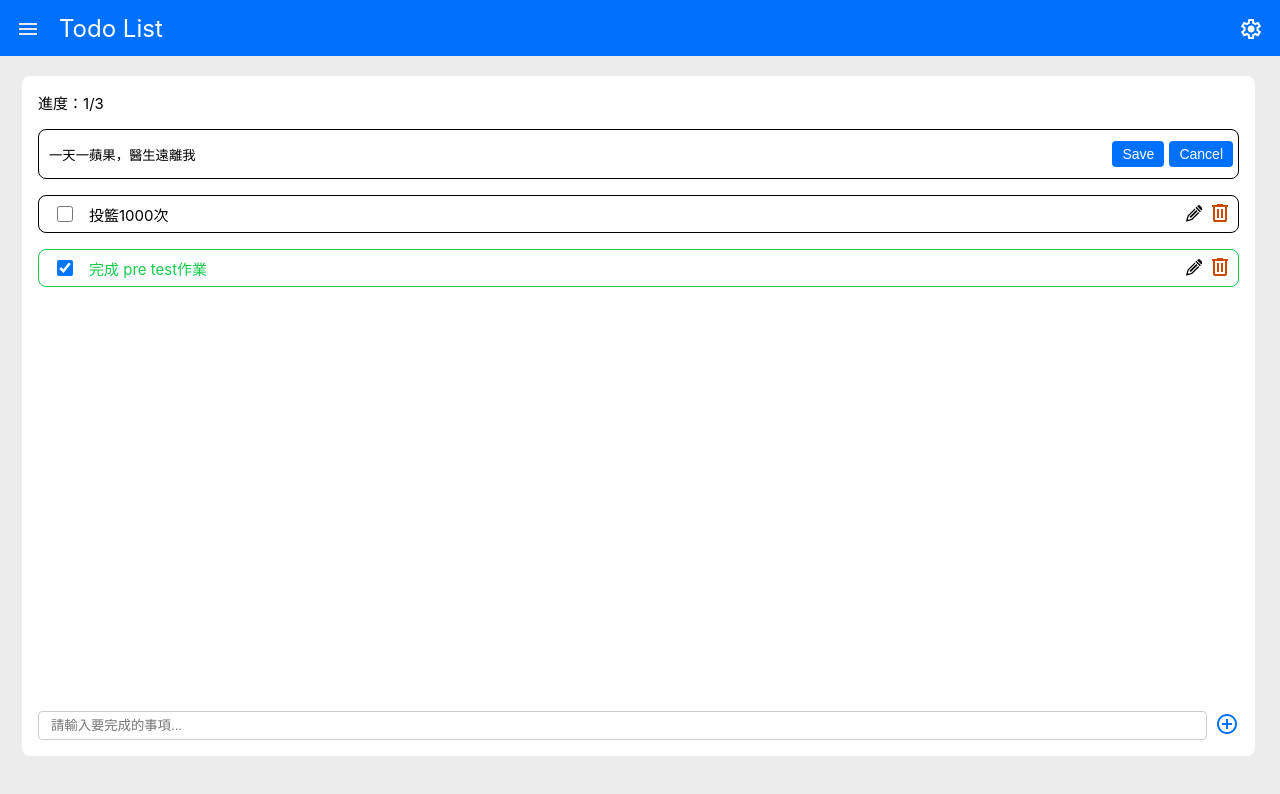
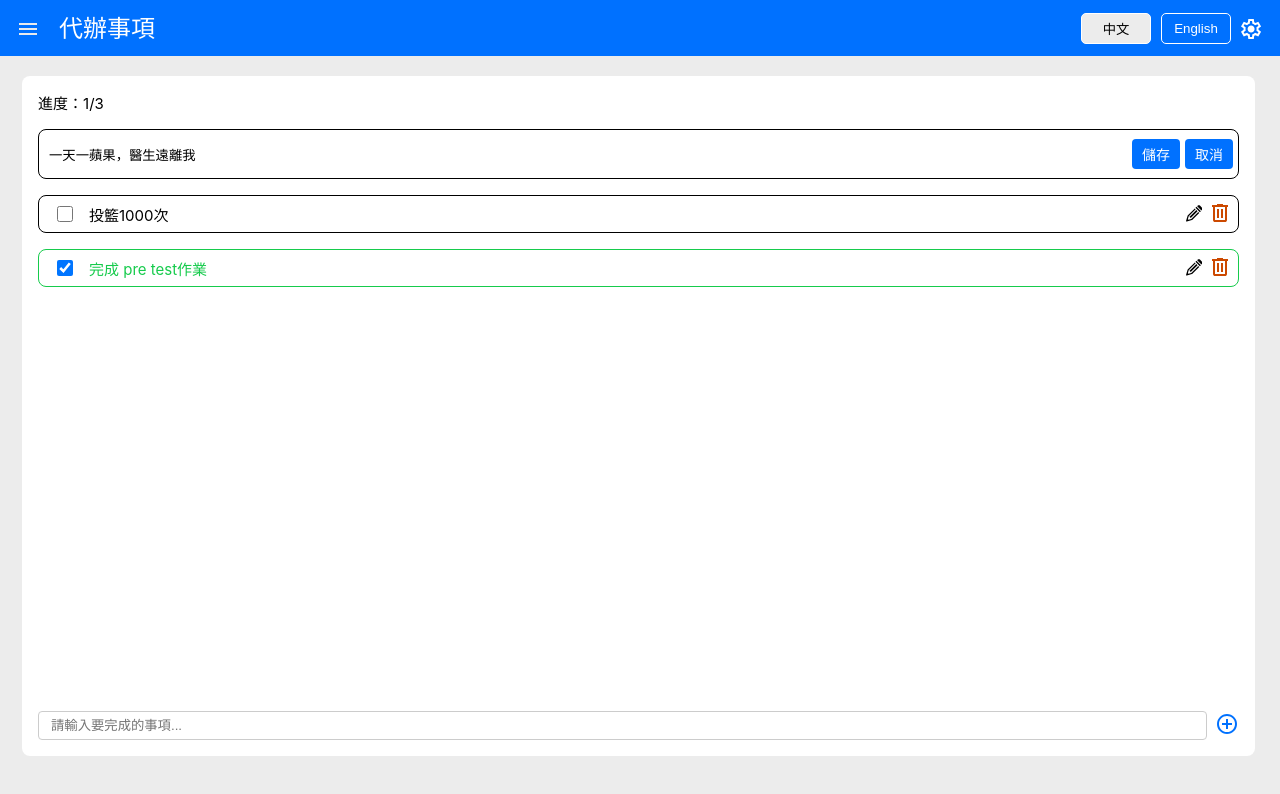
Before and after one commit to wen527555/ToDoList, a React (Vite) app: page / in a window 1280 px wide. Both pictures are taken after a click on the button 1194 px from the left and 148 px from the top of the page. Shown: the top 794 px of the page. Built offline with nearby package versions, Linux system fonts and the light colour scheme.

Commit message:
feat: integrate translation functionality

```diff
--- a/src/components/Header.jsx
+++ b/src/components/Header.jsx
@@ -1,8 +1,37 @@
 import styled from "styled-components";
-
+import { useTranslation } from "react-i18next";
 function Header() {
+  const { t, i18n } = useTranslation();
+  const changeLanguage = (lng) => {
+    i18n.changeLanguage(lng);
+  };
   return (
     <HeaderContainer>
+      <MenuIcon />
+      <HeaderTitle>{t("todo_list")}</HeaderTitle>
+      <LanguageSwitcher>
+        <LanguageButton
+          disabled={i18n.language === "zh"}
+          onClick={() => changeLanguage("zh")}
+        >
+          中文
+        </LanguageButton>
+        <LanguageButton
+          disabled={i18n.language === "en"}
+          onClick={() => changeLanguage("en")}
+        >
+          English
+        </LanguageButton>
+      </LanguageSwitcher>
+      <SettingIcon />
+    </HeaderContainer>
+  );
+}
+
+export default Header;
+
+function MenuIcon() {
+  return (
     <MenuContainer>
       <svg
         width="18"
@@ -17,7 +46,11 @@
         />
       </svg>
     </MenuContainer>
-      <HeaderTitle>Todo List</HeaderTitle>
+  );
+}
+
+function SettingIcon() {
+  return (
     <svg
       width="21"
       height="20"
@@ -30,11 +63,8 @@
         fill="white"
       />
     </svg>
-    </HeaderContainer>
   );
 }
-
-export default Header;
 
 const HeaderContainer = styled.header`
   position: fixed;
@@ -62,3 +92,20 @@
   flex: 1;
   text-align: left;
 `;
+
+const LanguageSwitcher = styled.div`
+  cursor: pointer;
+  display: flex;
+  gap: 10px;
+  margin-right: 10px;
+`;
+
+const LanguageButton = styled.button`
+  background: ${({ disabled }) => (disabled ? "#ECECEC" : "#0071ff")};
+  border: 1px solid white;
+  color: ${({ disabled }) => (disabled ? "#000000" : "#ffff")};
+  padding: 5px 10px;
+  cursor: ${({ disabled }) => (disabled ? "not-allowed" : "pointer")};
+  border-radius: 5px;
+  width: 70px;
+`;
--- a/src/components/ProgressBar.jsx
+++ b/src/components/ProgressBar.jsx
@@ -1,12 +1,14 @@
 import styled from "styled-components";
 import PropTypes from "prop-types";
+import { useTranslation } from "react-i18next";
 
 function ProgressBar({ tasks }) {
+  const { t } = useTranslation();
   const completed = tasks.filter((task) => task.completed).length;
   const total = tasks.length;
   return (
     <ProgressContainer>
-      進度：{completed}/{total}
+      {t("progress")}：{completed}/{total}
     </ProgressContainer>
   );
 }
--- a/src/components/TaskEditMode.jsx
+++ b/src/components/TaskEditMode.jsx
@@ -1,13 +1,15 @@
 import styled from "styled-components";
 import PropTypes from "prop-types";
+import { useTranslation } from "react-i18next";
 
 function EditMode({ onSave, onCancel, editText, onChange }) {
+  const { t } = useTranslation();
   return (
     <EditContainer>
       <EditInput type="text" value={editText} onChange={onChange} />
       <ButtonWrapper>
-        <EditButton onClick={onSave}>Save</EditButton>
-        <EditButton onClick={onCancel}>Cancel</EditButton>
+        <EditButton onClick={onSave}>{t("save")}</EditButton>
+        <EditButton onClick={onCancel}>{t("cancel")}</EditButton>
       </ButtonWrapper>
     </EditContainer>
   );
@@ -54,7 +56,7 @@
   background-color: #0071ff;
   color: white;
   cursor: pointer;
-
+  height: 30px;
   &:hover {
     background-color: #ececec;
     color: black;
--- a/src/components/TaskInput.jsx
+++ b/src/components/TaskInput.jsx
@@ -2,10 +2,12 @@
 import styled from "styled-components";
 import PropTypes from "prop-types";
 import { Spinner } from "../styles/Spinner";
+import { useTranslation } from "react-i18next";
 
 function TaskInput({ onAdd }) {
   const [inputValue, setInputValue] = useState("");
   const [loading, setLoading] = useState(false);
+  const { t } = useTranslation();
   const handleSubmit = (e) => {
     e.preventDefault();
     if (inputValue.trim() === "") {
@@ -33,7 +35,7 @@
       )}
       <Input
         type="text"
-        placeholder="請輸入要完成的事項..."
+        placeholder={t("placeholder_input")}
         value={inputValue}
         onChange={handleValueChange}
       />
--- a/src/main.jsx
+++ b/src/main.jsx
@@ -1,6 +1,7 @@
 import { StrictMode } from "react";
 import { createRoot } from "react-dom/client";
 import App from "./App.jsx";
+import "./i18n/config.jsx";
 
 createRoot(document.getElementById("root")).render(
   <StrictMode>
```
Lines whose indentation alone changed are shown as unchanged.
